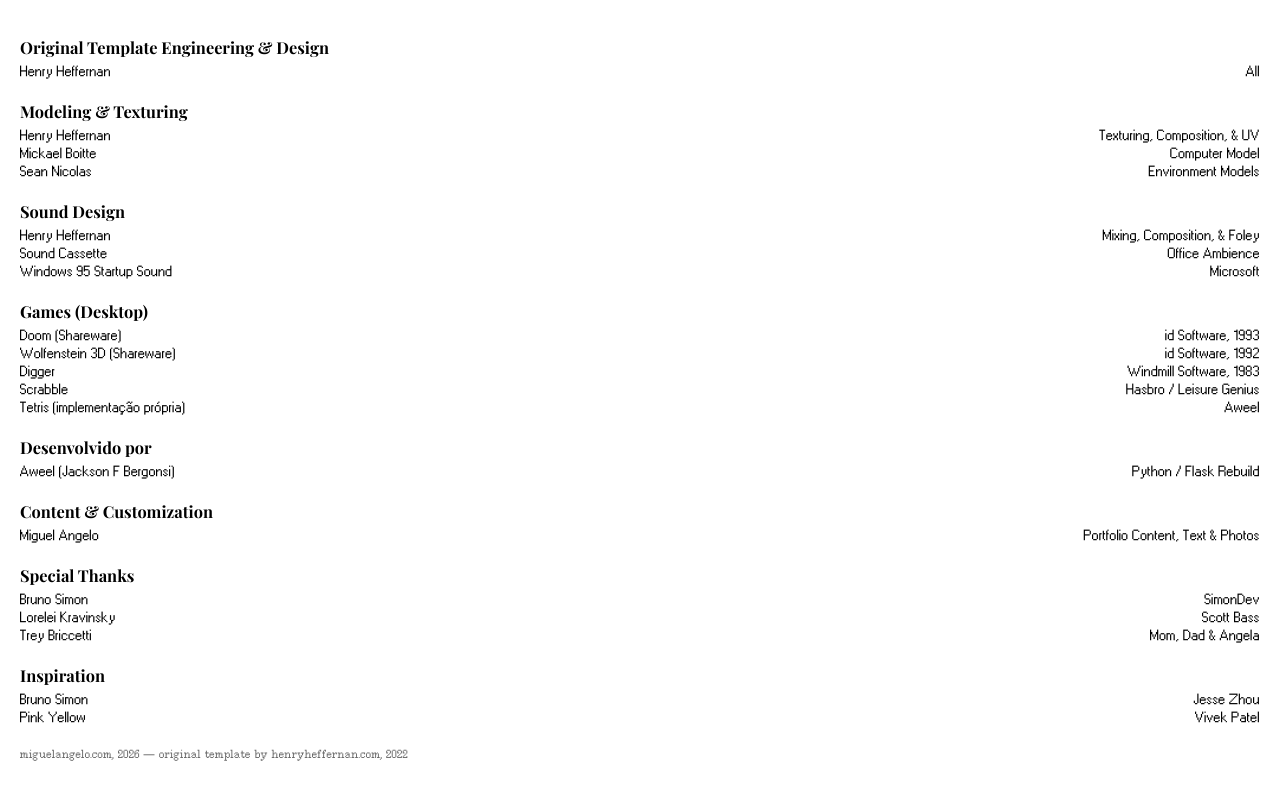
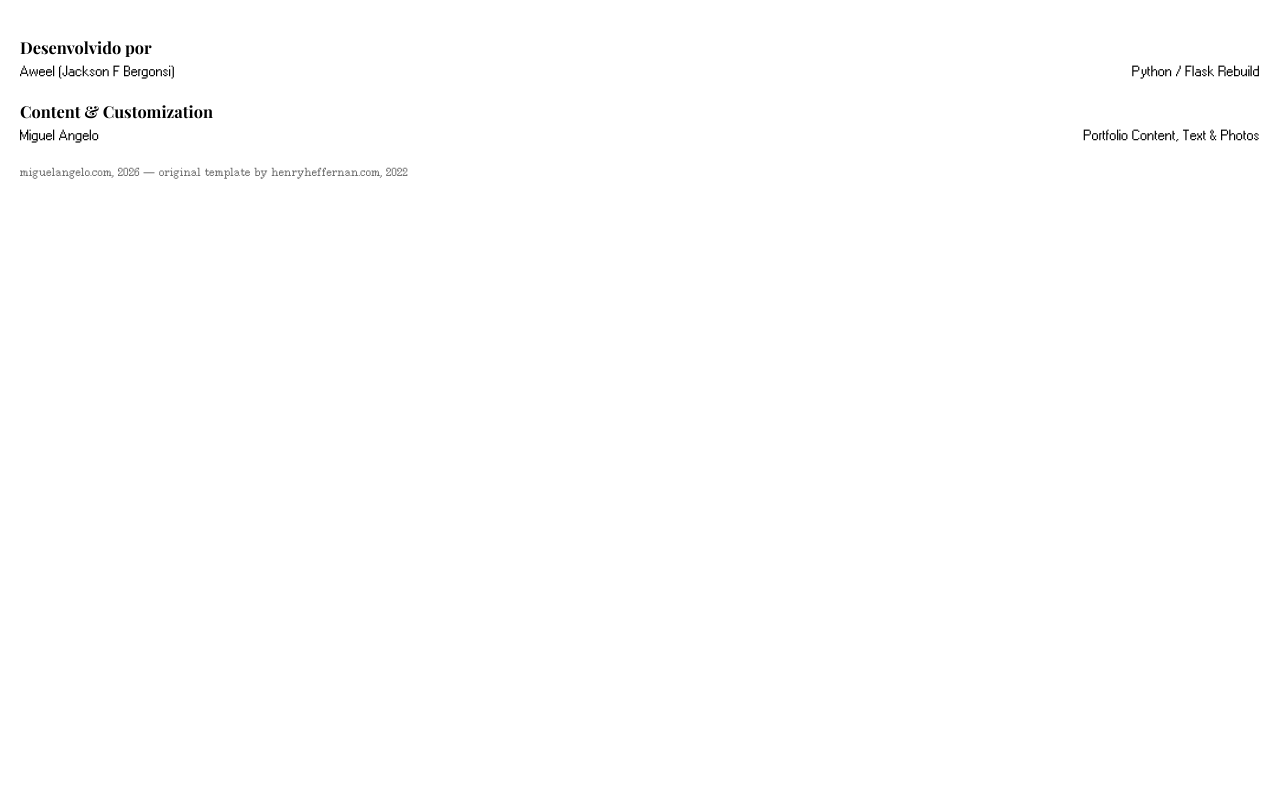
Before and after one commit to fxay777/angelo-port, a Flask app: page /creditos in a window 1280 px wide. Run offline with Flask 3, Linux system fonts and the light colour scheme.

Commit message:
Atualizando

```diff
--- a/monitor_os/templates/creditos.html
+++ b/monitor_os/templates/creditos.html
@@ -12,30 +12,7 @@
     </style>
 </head>
 <body>
-    <div class="credit-section">
-        <h3>Original Template Engineering &amp; Design</h3>
-        <div class="credit-row"><span>Henry Heffernan</span><span>All</span></div>
-    </div>
-    <div class="credit-section">
-        <h3>Modeling &amp; Texturing</h3>
-        <div class="credit-row"><span>Henry Heffernan</span><span>Texturing, Composition, &amp; UV</span></div>
-        <div class="credit-row"><span>Mickael Boitte</span><span>Computer Model</span></div>
-        <div class="credit-row"><span>Sean Nicolas</span><span>Environment Models</span></div>
-    </div>
-    <div class="credit-section">
-        <h3>Sound Design</h3>
-        <div class="credit-row"><span>Henry Heffernan</span><span>Mixing, Composition, &amp; Foley</span></div>
-        <div class="credit-row"><span>Sound Cassette</span><span>Office Ambience</span></div>
-        <div class="credit-row"><span>Windows 95 Startup Sound</span><span>Microsoft</span></div>
-    </div>
-    <div class="credit-section">
-        <h3>Games (Desktop)</h3>
-        <div class="credit-row"><span>Doom (Shareware)</span><span>id Software, 1993</span></div>
-        <div class="credit-row"><span>Wolfenstein 3D (Shareware)</span><span>id Software, 1992</span></div>
-        <div class="credit-row"><span>Digger</span><span>Windmill Software, 1983</span></div>
-        <div class="credit-row"><span>Scrabble</span><span>Hasbro / Leisure Genius</span></div>
-        <div class="credit-row"><span>Tetris (implementação própria)</span><span>Aweel</span></div>
-    </div>
+
     <div class="credit-section">
         <h3>Desenvolvido por</h3>
         <div class="credit-row"><span>Aweel (Jackson F Bergonsi)</span><span>Python / Flask Rebuild</span></div>
@@ -44,17 +21,7 @@
         <h3>Content &amp; Customization</h3>
         <div class="credit-row"><span>Miguel Angelo</span><span>Portfolio Content, Text &amp; Photos</span></div>
     </div>
-    <div class="credit-section">
-        <h3>Special Thanks</h3>
-        <div class="credit-row"><span>Bruno Simon</span><span>SimonDev</span></div>
-        <div class="credit-row"><span>Lorelei Kravinsky</span><span>Scott Bass</span></div>
-        <div class="credit-row"><span>Trey Briccetti</span><span>Mom, Dad &amp; Angela</span></div>
-    </div>
-    <div class="credit-section">
-        <h3>Inspiration</h3>
-        <div class="credit-row"><span>Bruno Simon</span><span>Jesse Zhou</span></div>
-        <div class="credit-row"><span>Pink Yellow</span><span>Vivek Patel</span></div>
-    </div>
+
     <p style="font-size:11px;color:#666;">miguelangelo.com, 2026 — original template by henryheffernan.com, 2022</p>
 </body>
 </html>
```
